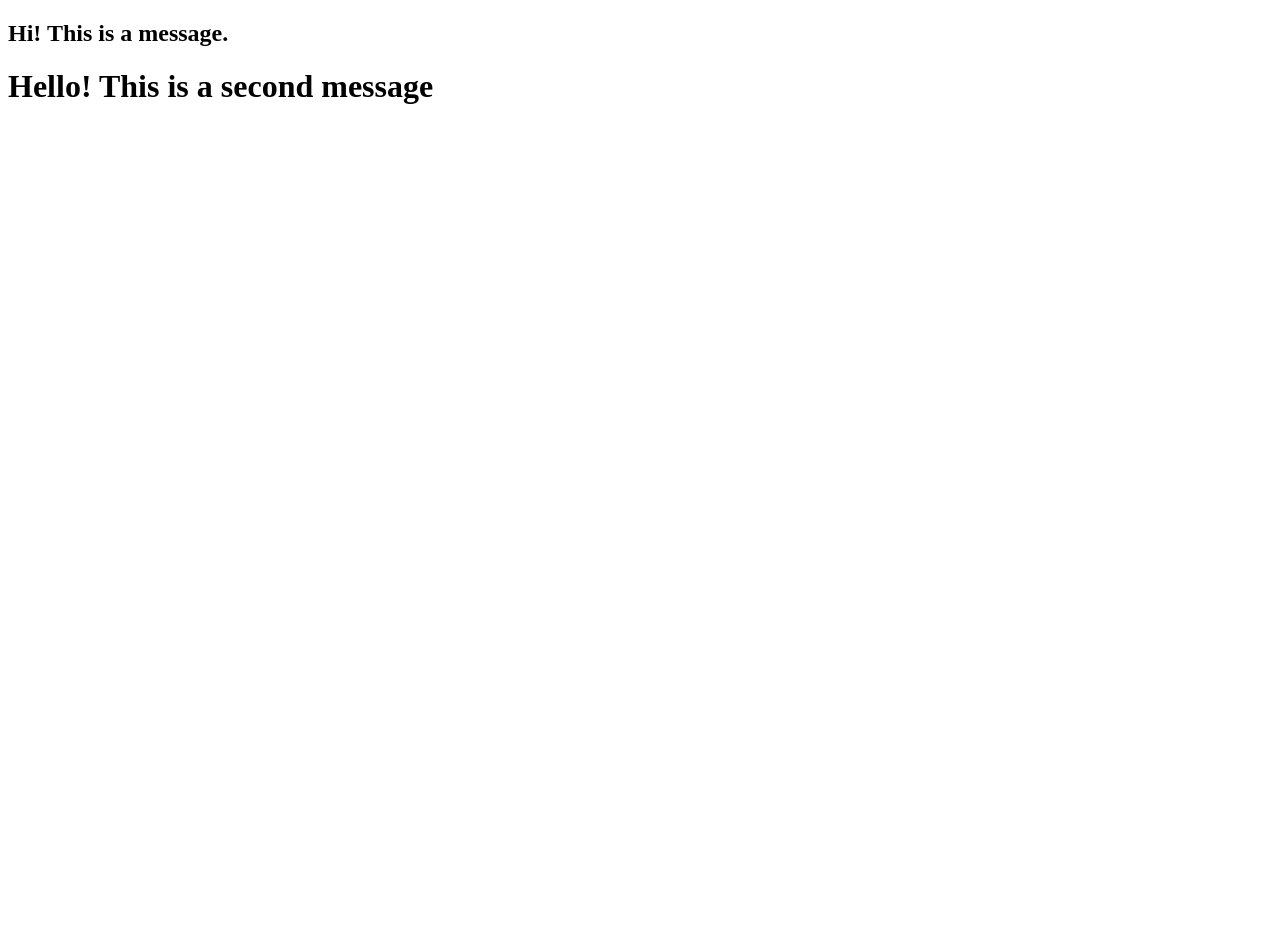
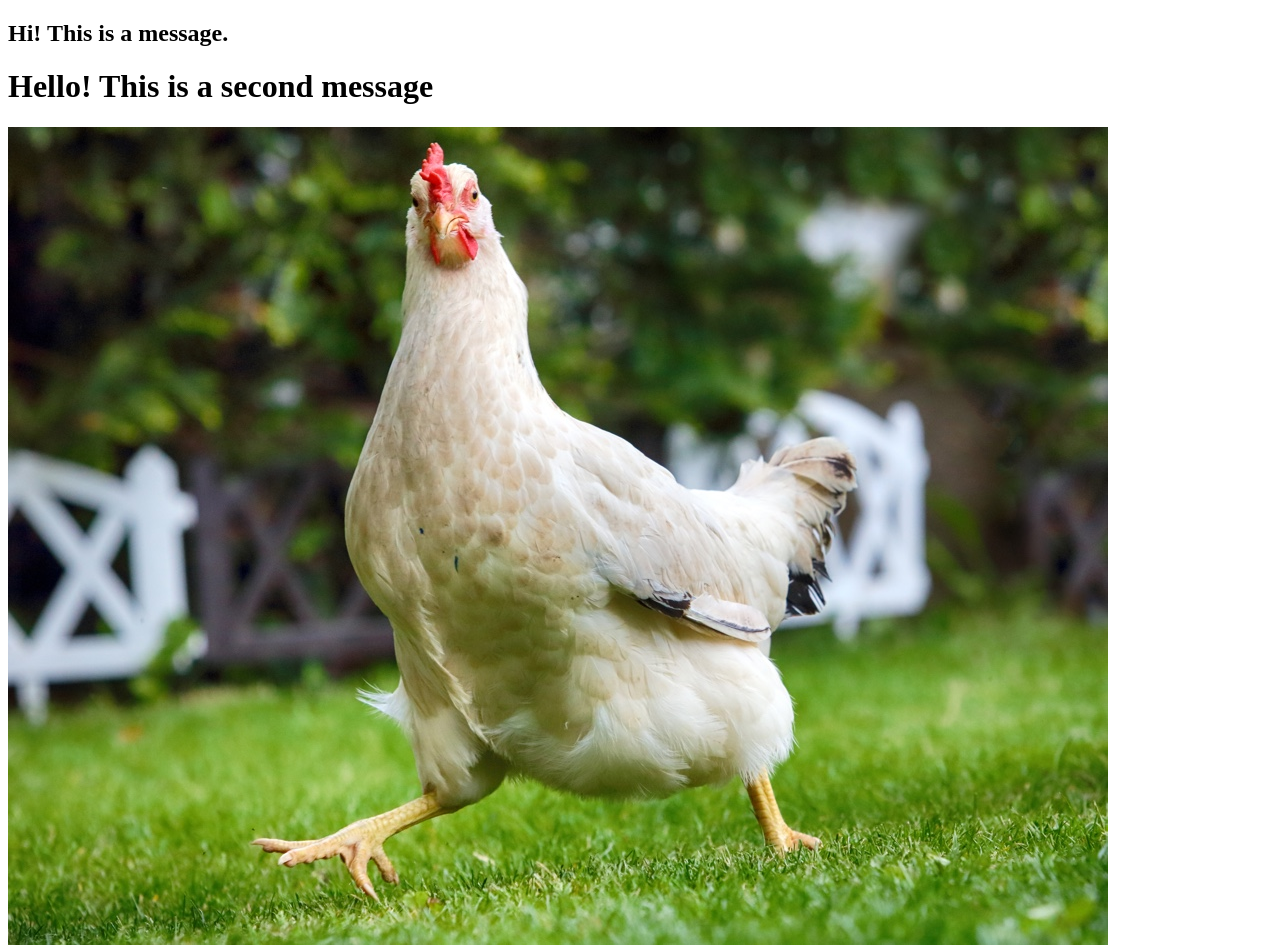
Before and after one commit to heytala/GIT, a plain HTML site: page index.html in a window 1280 px wide. Before the commit the page ends 800 px from the top, so only its background shows below. Drawn offline with Linux system fonts and the light colour scheme.

Commit message:
Add manok image

```diff
--- a/index.html
+++ b/index.html
@@ -11,5 +11,7 @@
 
     <h1>Hello! This is a second message</h1>
 
+    <img src="manok.jpg" alt="">
+
 </body>
 </html>
```
Also changed, not shown: manok.jpg (added).
